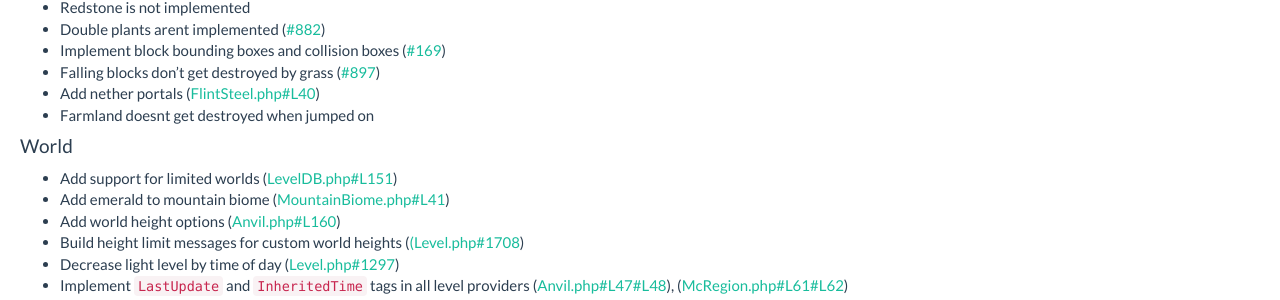
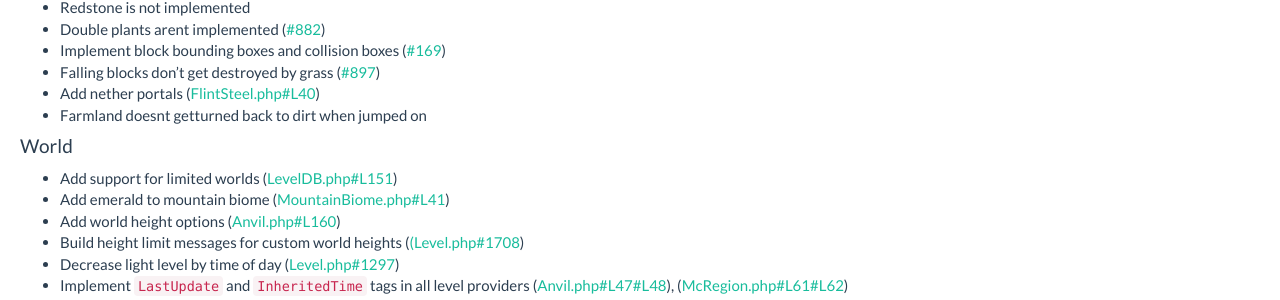
Before and after one commit to GNU-Droid/pe.thediamondyt.tk, a Jekyll site: the page built from _wiki/software/server/softwares/pocketmine/TODO.md, in a window 1280 px wide. Shown: the part 840-1140 px from the top of the page. Built offline with Jekyll 4.4.1, drawn with Linux system fonts in a browser that asks for light colours.

Commit message:
Update TODO.md

```diff
--- a/_wiki/software/server/softwares/pocketmine/TODO.md
+++ b/_wiki/software/server/softwares/pocketmine/TODO.md
@@ -42,7 +42,7 @@ A compiled list of all things that arent currently implemented in PocketMine, bu
  * Implement block bounding boxes and collision boxes ([#169](https://github.com/pmmp/PocketMine-MP/issues/169))
  * Falling blocks don't get destroyed by grass ([#897](https://github.com/pmmp/PocketMine-MP/issues/897))
  * Add nether portals ([FlintSteel.php#L40](https://github.com/pmmp/PocketMine-MP/blob/api3/blocks/src/pocketmine/item/FlintSteel.php#L40))
- * Farmland doesnt get destroyed when jumped on
+ * Farmland doesnt getturned back to dirt when jumped on
 
 #### World
  * Add support for limited worlds ([LevelDB.php#L151](https://github.com/pmmp/PocketMine-MP/blob/api3/blocks/src/pocketmine/level/format/io/leveldb/LevelDB.php#L151))
```
